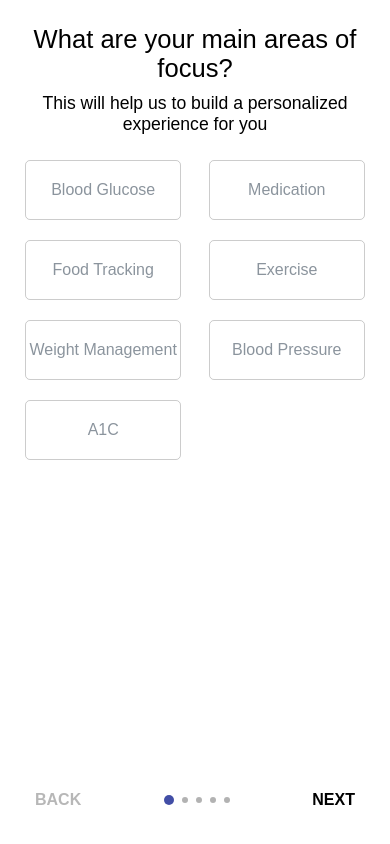
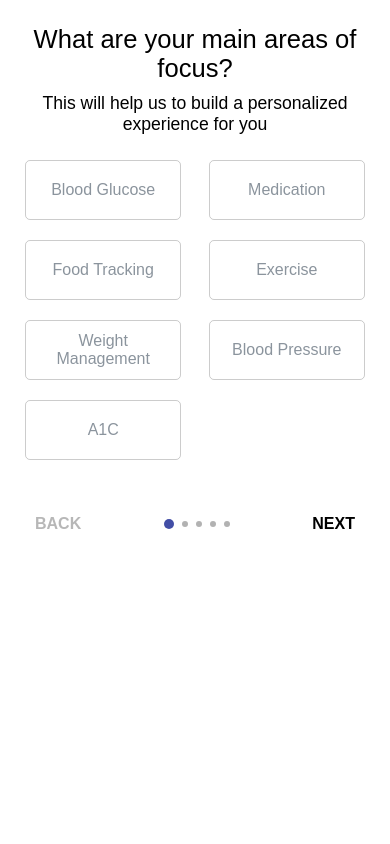
Before and after one commit to dmcshehan/react-select-slider, a React app: page / in a window 390 px wide. Built offline with nearby package versions, Linux system fonts and the light colour scheme; a web font is replaced by a local one.

Commit message:
change Layout height

```diff
--- a/src/App/Layout/Layout.module.css
+++ b/src/App/Layout/Layout.module.css
@@ -9,7 +9,8 @@
   .layout {
     max-width: 100%;
     width: 100%;
-    height: 100vh;
+    max-height: 100vh;
+    max-height: calc(var(--vh, 1vh) * 100 - 50px);
   }
 }
 
--- a/src/App/SelectBox/SelectBox.module.scss
+++ b/src/App/SelectBox/SelectBox.module.scss
@@ -5,6 +5,7 @@
 
   height: 60px;
   margin-bottom: 20px;
+  padding: 0 18px;
   border-radius: 5px;
 
   border: 1px solid rgba(0, 0, 0, 0.2);
--- a/src/App/Slider/Slider.module.css
+++ b/src/App/Slider/Slider.module.css
@@ -7,8 +7,8 @@
 @media screen and (max-width: 480px) {
   .slider {
     /* height: calc(100vh - 50px); */
-    height: calc(100vh - 50px);
-    height: calc(var(--vh, 1vh) * 100 - 50px);
+    max-height: calc(100vh - 50px);
+    max-height: calc(var(--vh, 1vh) * 100 - 50px);
   }
 }
 
```
